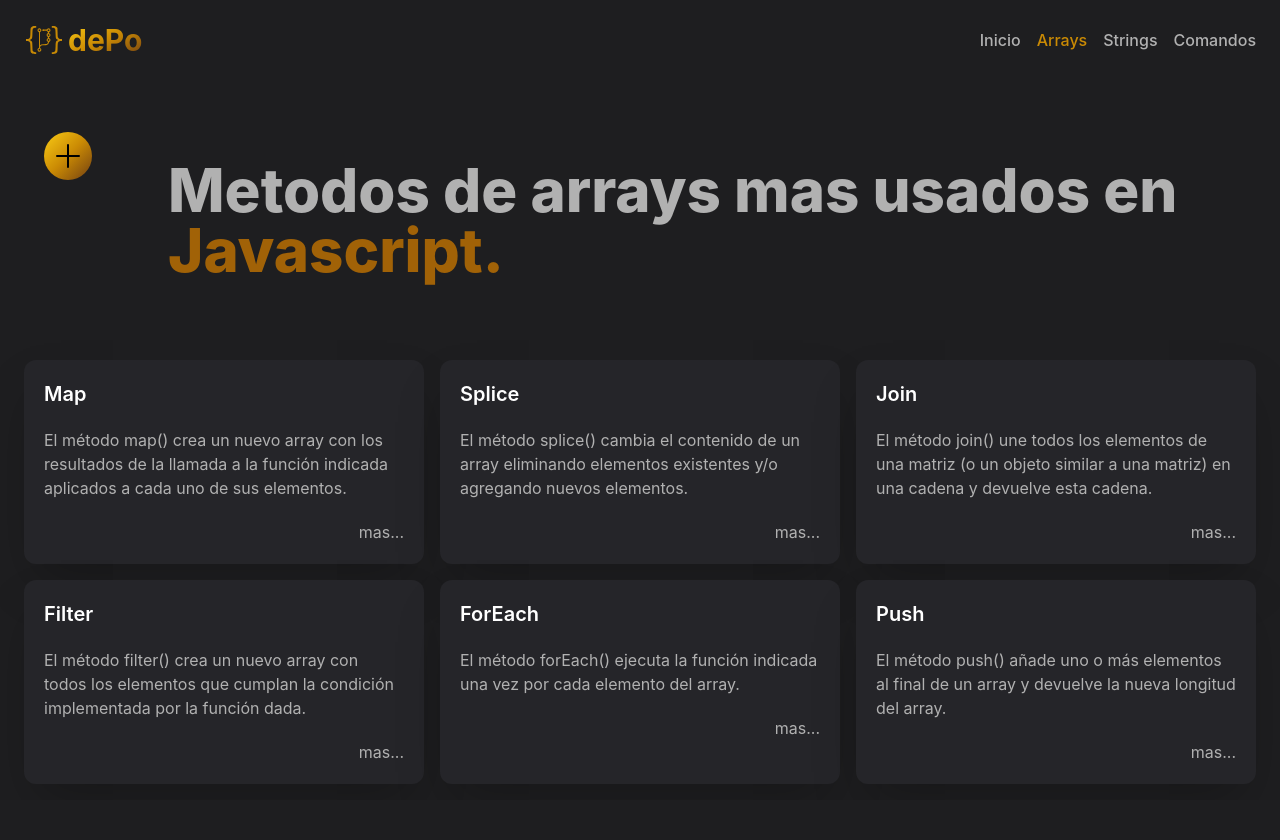
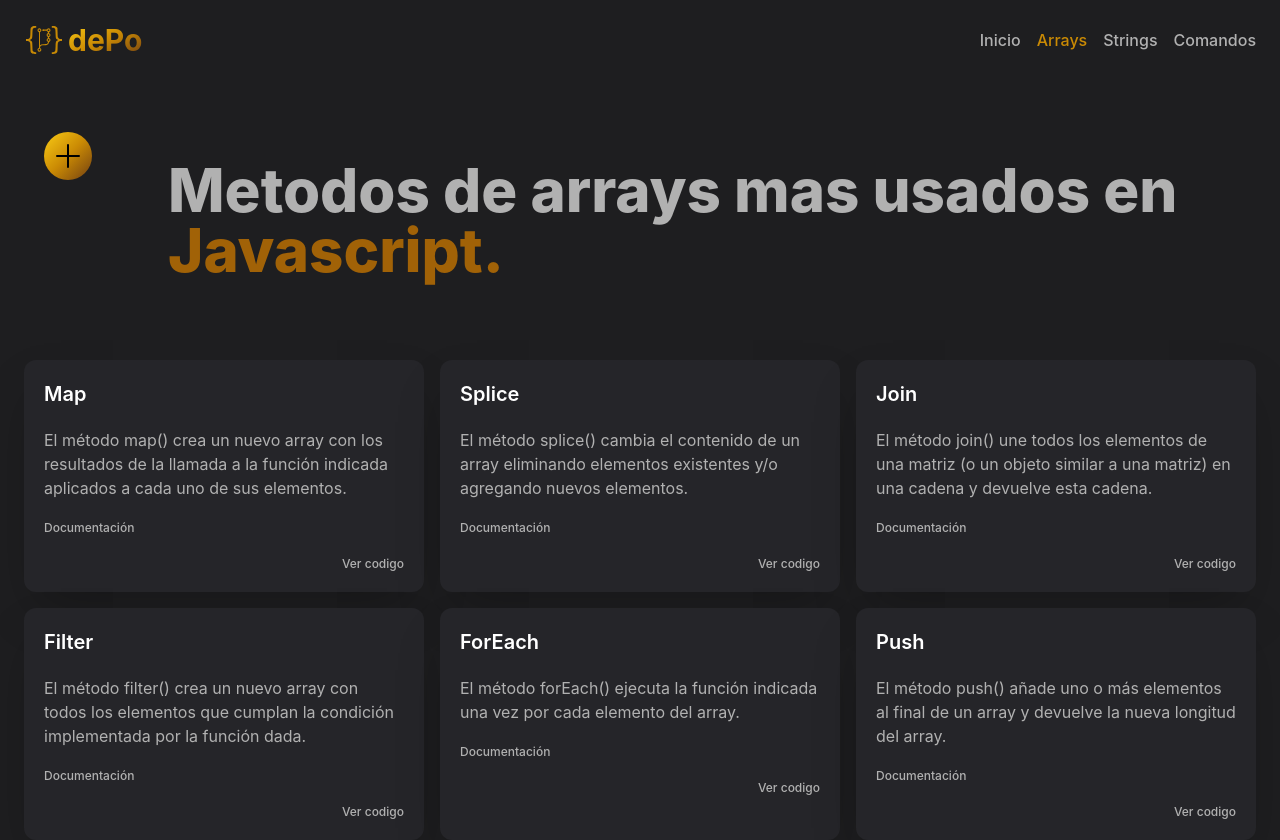
Before and after one commit to LuisAlomia/depo, a React (Vite) app: page /#/arrays/javascript in a window 1280 px wide. Before the commit the page ends 800 px from the top, so only its background shows below. Built offline with nearby package versions, Linux system fonts and the light colour scheme.

Commit message:
feat(Code): create component Code and instal prismjs

```diff
--- a/package.json
+++ b/package.json
@@ -13,6 +13,7 @@
   },
   "dependencies": {
     "@testing-library/user-event": "^14.4.3",
+    "prismjs": "^1.29.0",
     "react": "^18.2.0",
     "react-dom": "^18.2.0",
     "react-router-dom": "^6.11.1"
@@ -20,6 +21,7 @@
   "devDependencies": {
     "@testing-library/jest-dom": "^5.16.5",
     "@testing-library/react": "^14.0.0",
+    "@types/prismjs": "^1.26.0",
     "@types/react": "^18.0.28",
     "@types/react-dom": "^18.0.11",
     "@typescript-eslint/eslint-plugin": "^5.57.1",
--- /dev/null
+++ b/src/components/Code.tsx
@@ -0,0 +1,22 @@
+import Prism from "prismjs";
+import "prismjs/components/prism-javascript"; // Language
+import "prismjs/themes/prism-tomorrow.css"; // Theme
+import { useEffect } from "react";
+
+type Props = {
+  data?: string;
+};
+
+const Code = ({ data }: Props) => {
+  useEffect(() => {
+    Prism.highlightAll();
+  }, []);
+
+  return (
+    <pre className="rounded-xl">
+      <code className="language-javascript">{data}</code>
+    </pre>
+  );
+};
+
+export default Code;
--- a/src/data/arrayMethod.data.ts
+++ b/src/data/arrayMethod.data.ts
@@ -7,6 +7,15 @@ export const arrayMethods: ArrayMethod[] = [
     name: "map",
     description:
       "El método map() crea un nuevo array con los resultados de la llamada a la función indicada aplicados a cada uno de sus elementos.",
+    example: `
+let numbers = [1, 5, 10, 15];
+
+let doubles = numbers.map((number) => {
+    return number * 2;
+});
+
+double is now [2, 10, 20, 30]
+    `,
   },
   {
     id: 2,
--- a/src/index.css
+++ b/src/index.css
@@ -19,3 +19,7 @@
   filter: brightness(0) saturate(100%) invert(51%) sepia(100%) saturate(409%)
     hue-rotate(3deg) brightness(89%) contrast(101%);
 }
+
+.foco:focus-within span {
+  display: inline;
+}
--- a/src/page/arraysPage/components/Card.tsx
+++ b/src/page/arraysPage/components/Card.tsx
@@ -1,25 +1,45 @@
+import { useState } from "react";
 import ArrayMethod from "../../../types/ArrayMethods";
 import "../../../index.css";
+import Code from "../../../components/Code";
 
 type Props = {
   data: ArrayMethod;
 };
 
 const Card = ({ data }: Props) => {
+  const [show, setShow] = useState<boolean>(false);
+
+  const handleButton = () => setShow(!show);
   return (
-    <figure className=" w-[1fr] bg-[#252529] p-5 rounded-xl shadow-2xl hover:bg-[#1f1f22] hover:scale-[1.02] colorr">
-      <figcaption className="flex flex-col justify-between gap-5">
-        <h1 className="text-xl text-white font-semibold capitalize">
-          {data.name}
-        </h1>
-        <p>{data.description}</p>
-        <p className="text-right">
-          <span className="hover:text-yellow-600 hover:cursor-pointer">
-            mas...
+    data && (
+      <figure className=" w-[1fr] bg-[#252529] p-5 rounded-xl shadow-2xl hover:bg-[#1f1f22] hover:scale-[1.02] foco">
+        <figcaption className="flex flex-col justify-between gap-5">
+          <h3 className="text-xl text-white font-semibold capitalize flex justify-between">
+            {data.name}
+          </h3>
+          <p>{data.description}</p>
+          <a
+            onClick={handleButton}
+            className="hover:text-yellow-600 hover:cursor-pointer font-medium text-xs"
+          >
+            Documentación
+          </a>
+          <button
+            onClick={handleButton}
+            className="text-right hover:text-yellow-600 focus:text-yellow-600 hover:cursor-pointer  font-medium text-xs foco"
+          >
+            Ver codigo
+          </button>
+        </figcaption>
+
+        <div className="relative  w-full">
+          <span className="absolute w-full z-20 hidden">
+            <Code data={data.example} />
           </span>
-        </p>
-      </figcaption>
-    </figure>
+        </div>
+      </figure>
+    )
   );
 };
 
--- a/src/types/ArrayMethods.ts
+++ b/src/types/ArrayMethods.ts
@@ -3,6 +3,7 @@ type ArrayMethod = {
   language: string;
   name: string;
   description?: string;
+  example?: string;
 };
 
 export default ArrayMethod;
```
Also changed, not shown: 1 other file (tests, documents, lock files or other folders).
